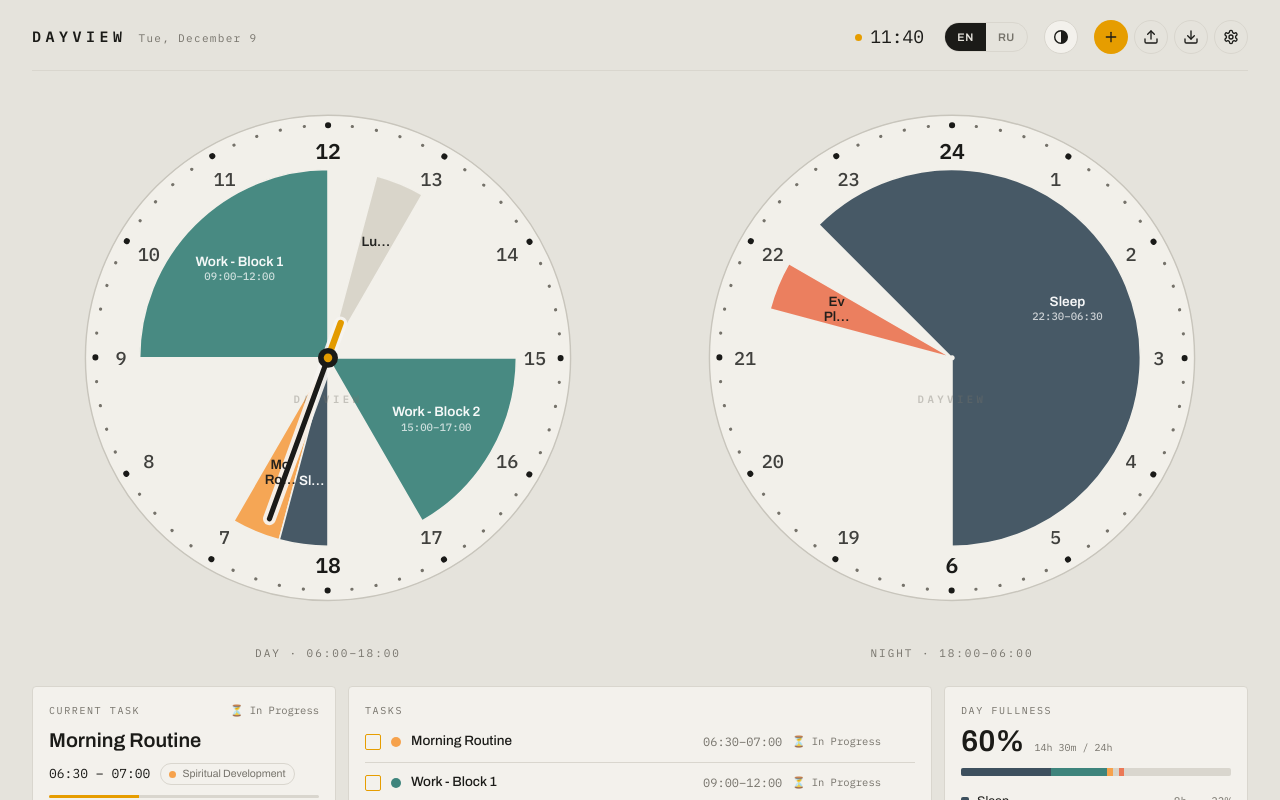
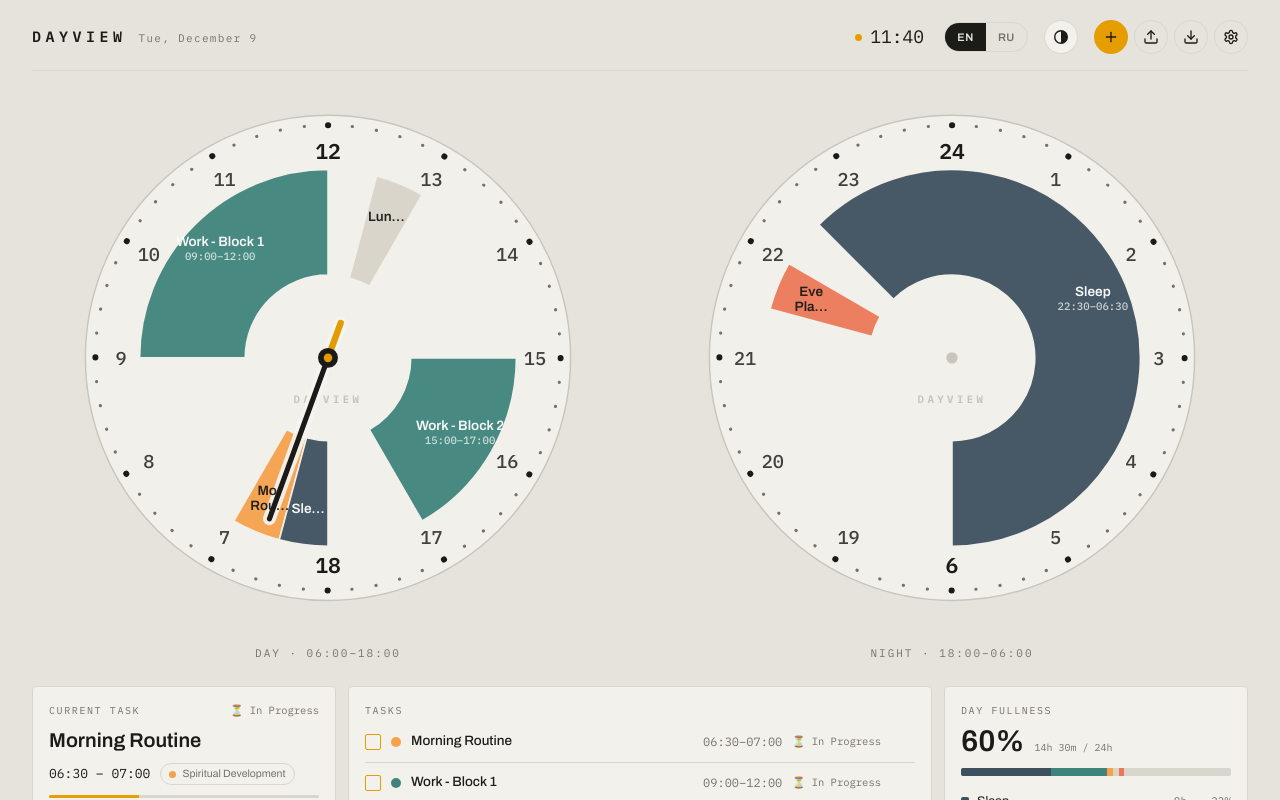
Before and after one commit to Atman36/DayView, a Next.js app: page / in a window 1280 px wide. Shown: the top 800 px of the page. Built offline with nearby package versions, Linux system fonts and the light colour scheme.

Commit message:
fix: preserve dial center negative space

```diff
--- a/src/components/clock-diagram.tsx
+++ b/src/components/clock-diagram.tsx
@@ -2,7 +2,7 @@
 import type { FC } from 'react';
 import React, { useMemo, useState, useEffect, useCallback } from 'react';
 import type { Task, Category } from '@/types';
-import { timeToAngle, getSegmentPath, isDarkColor, timeToAngle12 } from '@/utils/color';
+import { getSegmentPath, isDarkColor, timeToAngle12 } from '@/utils/color';
 import { clipToWindow } from '@/utils/time-window';
 import { TaskDialog } from './task-dialog';
 import { format } from 'date-fns-tz';
@@ -20,6 +20,7 @@ const FACE_R = 170;   // dial face + backdrop for the dotted ring
 const DOT_R = 163;    // dotted minute ring radius
 const NUM_R = 145;    // hour numbers (mono), sit inside the dot ring
 const SEG_R = 132;    // task segment outer radius (inside the numbers)
+const SEG_INNER_R = 58; // leaves the central negative space from the 1b reference
 const HAND_LEN = 120; // current-time hand length
 const TAIL_LEN = 26;  // amber counterweight length
 
@@ -157,7 +158,7 @@ export const ClockDiagram: FC<ClockDiagramProps> = ({
             deltaAngle += 360;
         }
 
-        const innerRadius = radius * 0.01; // Небольшой внутренний радиус
+        const innerRadius = SEG_INNER_R;
         const path = getSegmentPath(center, center, innerRadius, radius, startAngle, endAngle);
 
         const textAngle = (startAngle + deltaAngle / 2) % 360;
@@ -464,6 +465,7 @@ export const ClockDiagram: FC<ClockDiagramProps> = ({
         >
           DAYVIEW
         </text>
+        <circle cx={center} cy={center} r={4} fill="var(--dial-hair)" />
 
         {/* Current-time hand with amber counterweight */}
         {handGeom && (
```
